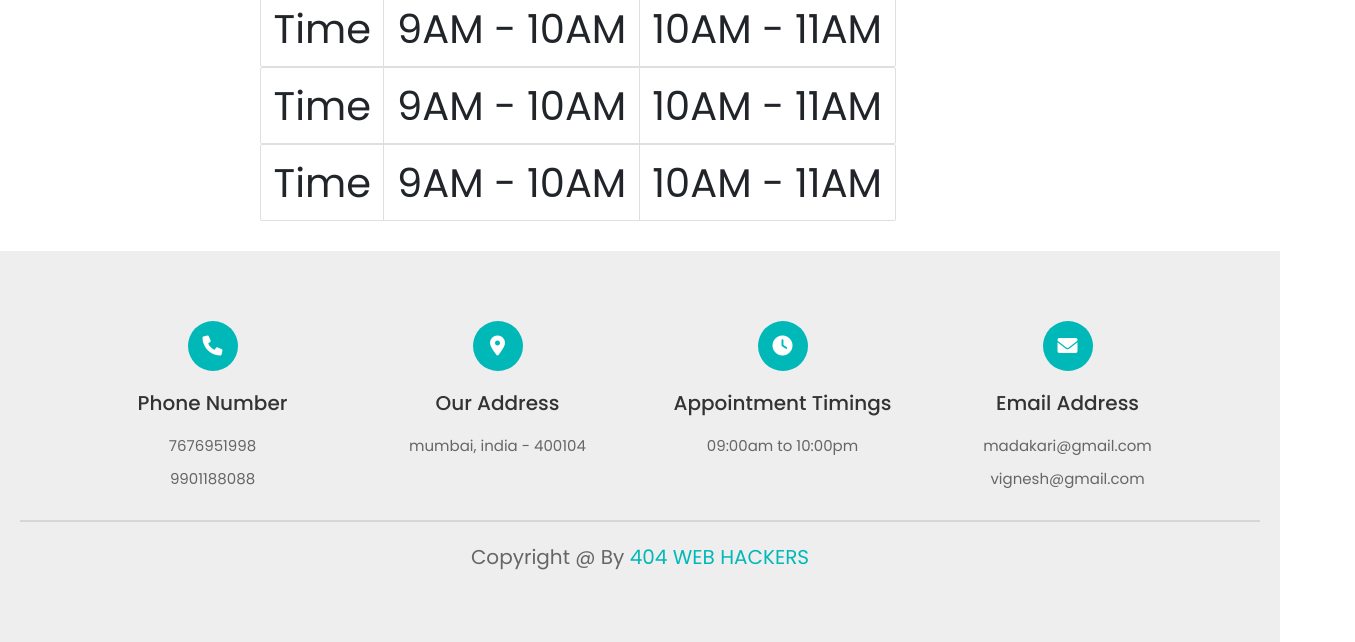
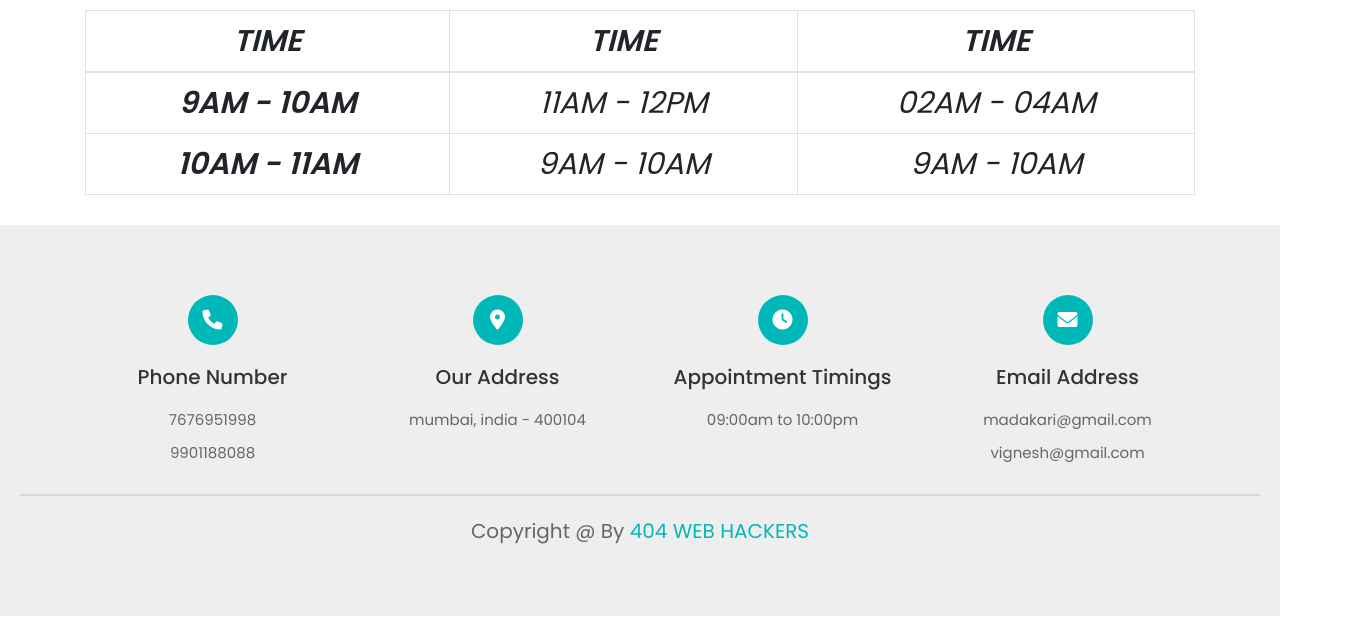
Before and after one commit to Vignesh88/ERR404, a plain HTML site: page ERR404Hack/ERR404Hack/blocktime.html in a window 1280 px wide. Shown: the part 168-810 px from the top of the page, 1355 px wide, since content can reach past the window. Drawn offline with nearby package versions, Linux system fonts and the light colour scheme.

Commit message:
Add files via upload

```diff
--- a/ERR404Hack/ERR404Hack/blocktime.html
+++ b/ERR404Hack/ERR404Hack/blocktime.html
@@ -15,6 +15,12 @@
 
    <style>
       .container .list-group a{
+         font-size: 3rem;
+      }
+
+      .container th,td{
+         text-align: center;
+         font-style: oblique;
          font-size: 3rem;
       }
    </style>
@@ -55,8 +61,39 @@
 
 </header>
 
+<h1 class="heading" style="margin-top: 10rem;">Blocked <span style="color:skyblue">TIMINGS</span></h1>
+
+<div class="container my-5">
+   <table class="table table-bordered border-primary" style="margin-top: 5remrem;">
+
+     <thead>
+       <tr>
+         <th scope="col">TIME</th>
+         <th scope="col">TIME</th>
+         <th scope="col">TIME</th>
+       </tr>
+     </thead>
+     <tbody>
+       <tr>
+         <th scope="row">9AM - 10AM</th>
+         <td>11AM - 12PM</td>
+         <td>02AM - 04AM</td>
+       </tr>
+       <tr>
+         <th scope="row">10AM - 11AM</th>
+         <td>9AM - 10AM</td>
+         <td>9AM - 10AM</td>
+       </tr>
+
+     </tbody>
+   </table>
+ </div>
+
+ <script src="https://cdn.jsdelivr.net/npm/bootstrap@5.3.0-alpha1/dist/js/bootstrap.bundle.min.js" integrity="sha384-w76AqPfDkMBDXo30jS1Sgez6pr3x5MlQ1ZAGC+nuZB+EYdgRZgiwxhTBTkF7CXvN" crossorigin="anonymous"></script>
+
+
 <!-- header section ends -->
-
+<!--
 <div class="container my-5">
     <h1 class="heading" style="margin-top: 8rem; font: 15rem;">Blocked <span style="color:skyblue"> TIMINGS </span></h1>
     <div class="container my-5" style="margin-left: 16rem;">
@@ -82,6 +119,9 @@
 
       <script src="https://cdn.jsdelivr.net/npm/bootstrap@5.3.0-alpha1/dist/js/bootstrap.bundle.min.js" integrity="sha384-w76AqPfDkMBDXo30jS1Sgez6pr3x5MlQ1ZAGC+nuZB+EYdgRZgiwxhTBTkF7CXvN" crossorigin="anonymous"></script>
 </div>
+-->
+
+
 
   <script src="https://cdn.jsdelivr.net/npm/bootstrap@5.3.0-alpha1/dist/js/bootstrap.bundle.min.js" integrity="sha384-w76AqPfDkMBDXo30jS1Sgez6pr3x5MlQ1ZAGC+nuZB+EYdgRZgiwxhTBTkF7CXvN" crossorigin="anonymous"></script>
 
```
